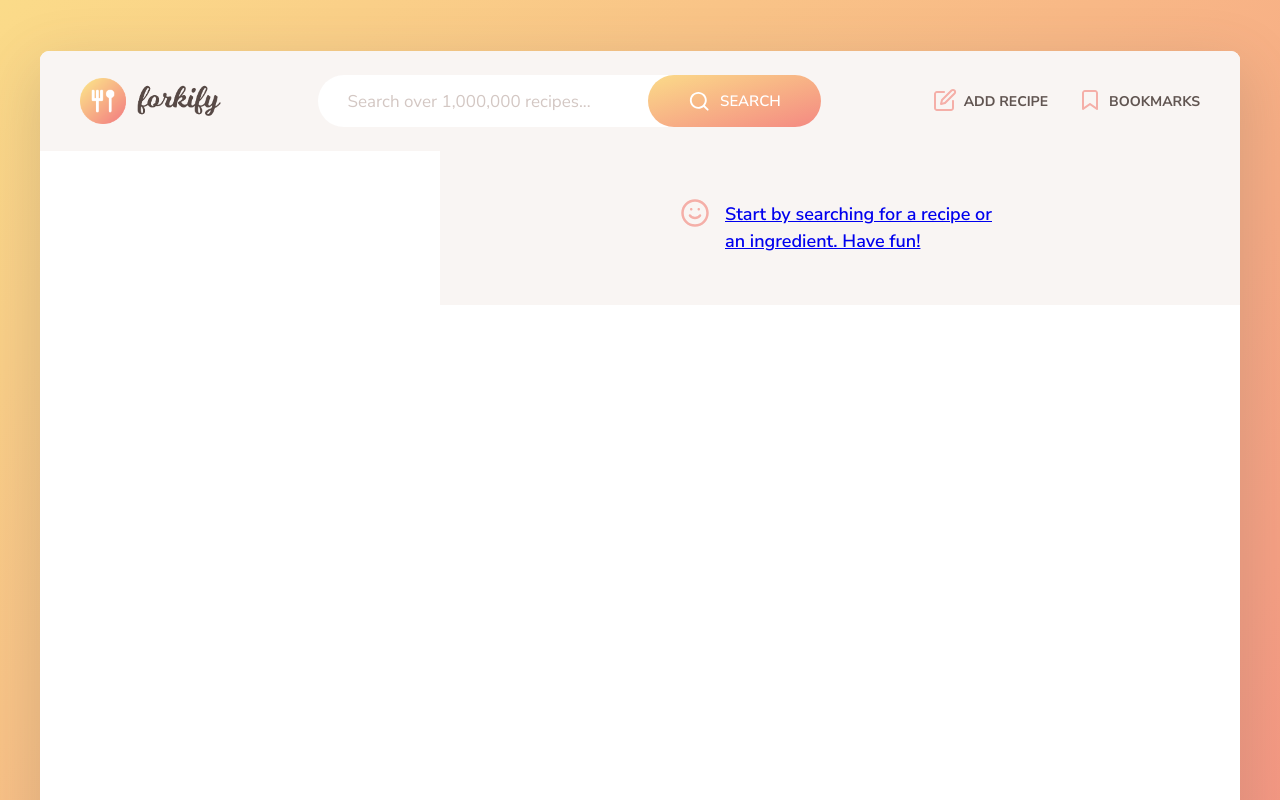
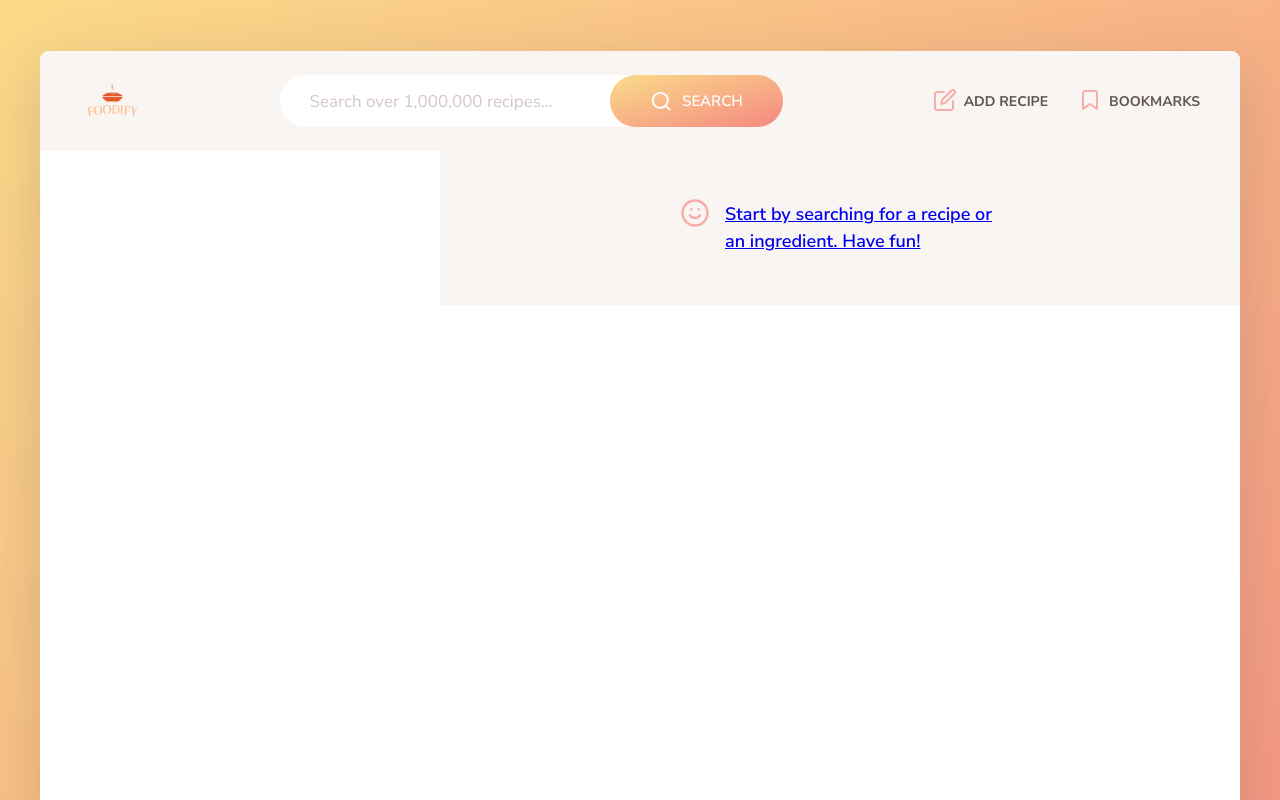
Before and after one commit to YashHarale/LookCookBook, a website built with Parcel: page index.html in a window 1280 px wide. Shown: the top 800 px of the page. Built offline with nearby package versions, Linux system fonts and the light colour scheme.

Commit message:
Logo updated

```diff
--- a/index.html
+++ b/index.html
@@ -19,7 +19,7 @@
   <body>
     <div class="container">
       <header class="header">
-        <img src="src/img/logo.png" alt="Logo" class="header__logo" />
+        <img src="src/img/logo1.png" alt="Logo" class="header__logo" />
         <form class="search">
           <input
             type="text"
```
Also changed, not shown: src/img/logo1.png (added).
